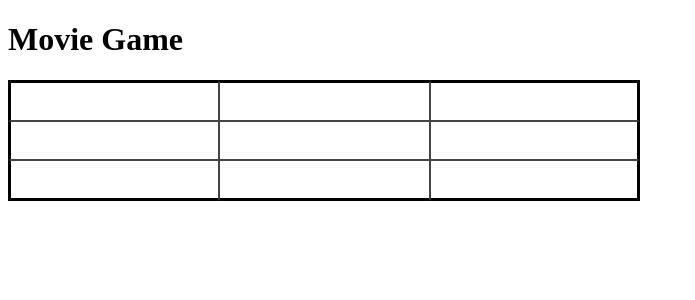
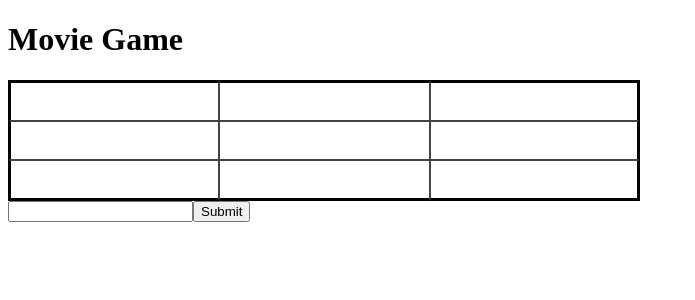
Before and after one commit to JacobThwaites/movie-game, a React (Create React App) app in the folder frontend/: page / in a window 1280 px wide. Shown: the top 300 px of the page, without its empty margins (0-695 px from the left). Built offline with nearby package versions, Linux system fonts and the light colour scheme.

Commit message:
add guess input field

```diff
--- a/frontend/src/App.tsx
+++ b/frontend/src/App.tsx
@@ -2,11 +2,15 @@ import { useRef, useState, useEffect } from "react";
 import { emptyGrid } from "./utils/emptyRowGenerator";
 import './App.css';
 import GameGrid from './Grid';
+import GuessInput from "./GuessInput";
+import { CoordinatesType } from "./utils/CoordinatesType";
 
 function App() {
   const [rows, setRows] = useState(emptyGrid);
   const [startingPosition, setStartingPosition] = useState(emptyGrid);
-  const [invalidCoordinates, setInvalidCoordinates] = useState<Set<string>>(new Set())
+  const [invalidCoordinates, setInvalidCoordinates] = useState<Set<string>>(new Set());
+  const [guess, setGuess] = useState<string>("");
+  const [activeSquare, setActiveSquare] = useState<CoordinatesType>([-1, -1]);
 
 
   function setSquareValue(answer: any, row: number, col: number): void {
@@ -14,7 +18,6 @@ function App() {
     newRows[row][col] = answer;
     setRows(newRows);
   };
-
 
   return (
     <div className="App">
@@ -24,6 +27,12 @@ function App() {
         rows={rows}
         startingPosition={startingPosition}
         invalidCoordinates={invalidCoordinates}
+        activeSquare={activeSquare}
+        setActiveSquare={setActiveSquare}
+      />
+      <GuessInput
+        setGuess={setSquareValue}
+        activeSquare={activeSquare}
       />
     </div>
   );
--- a/frontend/src/Grid.tsx
+++ b/frontend/src/Grid.tsx
@@ -9,15 +9,17 @@ interface GameGridProps {
   rows: SudokuGridType,
   setSquareValue: Function,
   startingPosition: SudokuGridType,
-  invalidCoordinates: Set<string>
+  invalidCoordinates: Set<string>,
+  activeSquare: any,
+  setActiveSquare: any
 }
 
 export default function GameGrid(props: GameGridProps) {
-  const [activeSquare, setActiveSquare] = useState<CoordinatesType>([-1, -1]);
+  // const [activeSquare, setActiveSquare] = useState<CoordinatesType>([-1, -1]);
 
   function handleArrowKey(keyCode: number) {
-    const newActiveSquare = getNewActiveSquare(activeSquare, keyCode);
-    setActiveSquare(newActiveSquare);
+    const newActiveSquare = getNewActiveSquare(props.activeSquare, keyCode);
+    props.setActiveSquare(newActiveSquare);
   }
 
   return (
@@ -31,8 +33,8 @@ export default function GameGrid(props: GameGridProps) {
             setSquareValue={props.setSquareValue}
             handleArrowKey={handleArrowKey}
             rowStartingPosition={props.startingPosition[index]}
-            activeSquare={activeSquare}
-            setActiveSquare={setActiveSquare}
+            activeSquare={props.activeSquare}
+            setActiveSquare={props.setActiveSquare}
             invalidCoordinates={props.invalidCoordinates}
           />
         )
--- /dev/null
+++ b/frontend/src/GuessInput.tsx
@@ -0,0 +1,11 @@
+import { useState } from "react"
+
+export default function GuessInput(props: any) {
+    const [curr, setCurr] = useState("");
+    return (
+        <div>
+            <input type="text" onChange={e => setCurr(e.target.value)}/>
+            <button onClick={() => props.setGuess(curr, props.activeSquare[0], props.activeSquare[1])}>Submit</button>
+        </div>
+    )
+}
```
